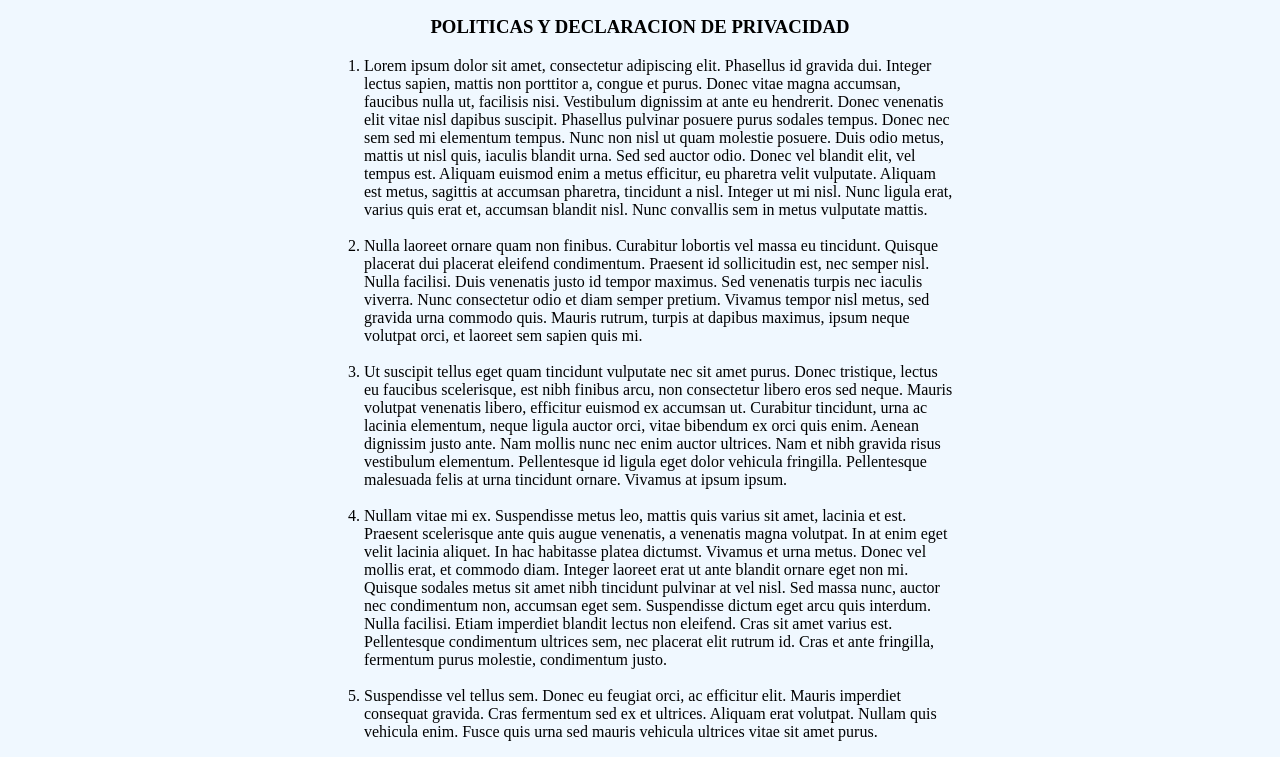
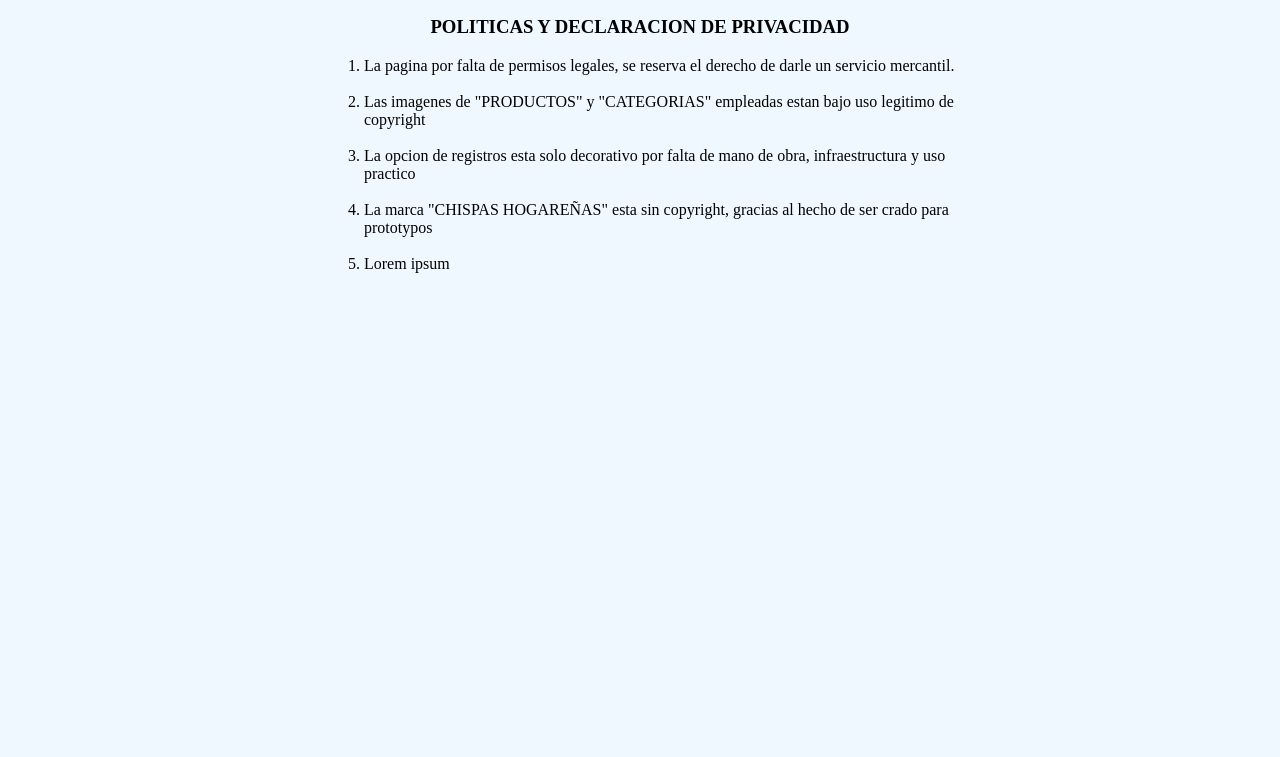
Before and after one commit to Alesdresker/AlexOAtudor.github.io, a plain HTML site: page paginaPos.html in a window 1280 px wide. Shown: the part 83-840 px from the top of the page. After the commit the page ends 800 px from the top, so only its background shows below. Drawn offline with Linux system fonts and the light colour scheme.

Commit message:
Update paginaPos.html
Signed-off-by: Alesdresker <78791343+Alesdresker@users.noreply.github.com>

```diff
--- a/paginaPos.html
+++ b/paginaPos.html
@@ -15,15 +15,15 @@
 
    <section class="info">
         <ol>
-            <li>Lorem ipsum dolor sit amet, consectetur adipiscing elit. Phasellus id gravida dui. Integer lectus sapien, mattis non porttitor a, congue et purus. Donec vitae magna accumsan, faucibus nulla ut, facilisis nisi. Vestibulum dignissim at ante eu hendrerit. Donec venenatis elit vitae nisl dapibus suscipit. Phasellus pulvinar posuere purus sodales tempus. Donec nec sem sed mi elementum tempus. Nunc non nisl ut quam molestie posuere. Duis odio metus, mattis ut nisl quis, iaculis blandit urna. Sed sed auctor odio. Donec vel blandit elit, vel tempus est. Aliquam euismod enim a metus efficitur, eu pharetra velit vulputate. Aliquam est metus, sagittis at accumsan pharetra, tincidunt a nisl. Integer ut mi nisl. Nunc ligula erat, varius quis erat et, accumsan blandit nisl. Nunc convallis sem in metus vulputate mattis.</li>
+            <li>La pagina por falta de permisos legales, se reserva el derecho de darle un servicio mercantil.</li>
             </br>
-            <li>Nulla laoreet ornare quam non finibus. Curabitur lobortis vel massa eu tincidunt. Quisque placerat dui placerat eleifend condimentum. Praesent id sollicitudin est, nec semper nisl. Nulla facilisi. Duis venenatis justo id tempor maximus. Sed venenatis turpis nec iaculis viverra. Nunc consectetur odio et diam semper pretium. Vivamus tempor nisl metus, sed gravida urna commodo quis. Mauris rutrum, turpis at dapibus maximus, ipsum neque volutpat orci, et laoreet sem sapien quis mi.</li>
+            <li>Las imagenes de "PRODUCTOS" y "CATEGORIAS" empleadas estan bajo uso legitimo de copyright</li>
         </br>
-            <li>Ut suscipit tellus eget quam tincidunt vulputate nec sit amet purus. Donec tristique, lectus eu faucibus scelerisque, est nibh finibus arcu, non consectetur libero eros sed neque. Mauris volutpat venenatis libero, efficitur euismod ex accumsan ut. Curabitur tincidunt, urna ac lacinia elementum, neque ligula auctor orci, vitae bibendum ex orci quis enim. Aenean dignissim justo ante. Nam mollis nunc nec enim auctor ultrices. Nam et nibh gravida risus vestibulum elementum. Pellentesque id ligula eget dolor vehicula fringilla. Pellentesque malesuada felis at urna tincidunt ornare. Vivamus at ipsum ipsum.</li>
+            <li>La opcion de registros esta solo decorativo por falta de mano de obra, infraestructura y uso practico</li>
         </br>
-            <li>Nullam vitae mi ex. Suspendisse metus leo, mattis quis varius sit amet, lacinia et est. Praesent scelerisque ante quis augue venenatis, a venenatis magna volutpat. In at enim eget velit lacinia aliquet. In hac habitasse platea dictumst. Vivamus et urna metus. Donec vel mollis erat, et commodo diam. Integer laoreet erat ut ante blandit ornare eget non mi. Quisque sodales metus sit amet nibh tincidunt pulvinar at vel nisl. Sed massa nunc, auctor nec condimentum non, accumsan eget sem. Suspendisse dictum eget arcu quis interdum. Nulla facilisi. Etiam imperdiet blandit lectus non eleifend. Cras sit amet varius est. Pellentesque condimentum ultrices sem, nec placerat elit rutrum id. Cras et ante fringilla, fermentum purus molestie, condimentum justo.</li>
+            <li>La marca "CHISPAS HOGAREÑAS" esta sin copyright, gracias al hecho de ser crado para prototypos</li>
         </br>
-            <li>Suspendisse vel tellus sem. Donec eu feugiat orci, ac efficitur elit. Mauris imperdiet consequat gravida. Cras fermentum sed ex et ultrices. Aliquam erat volutpat. Nullam quis vehicula enim. Fusce quis urna sed mauris vehicula ultrices vitae sit amet purus.</li>
+            <li>Lorem ipsum</li>
         </ol>
    </content>
 
```
